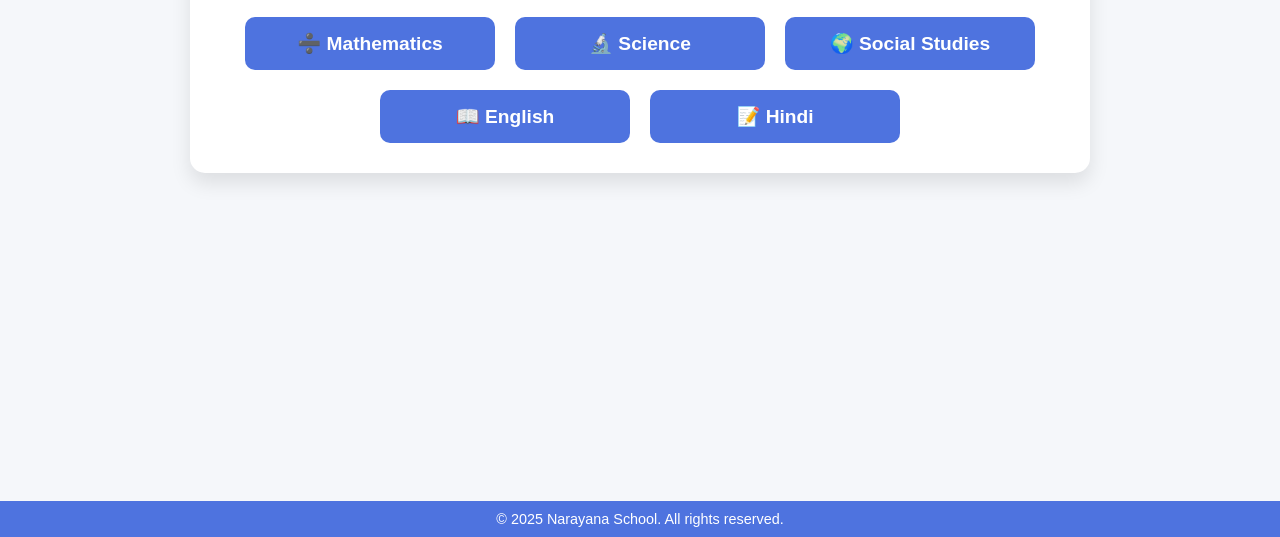
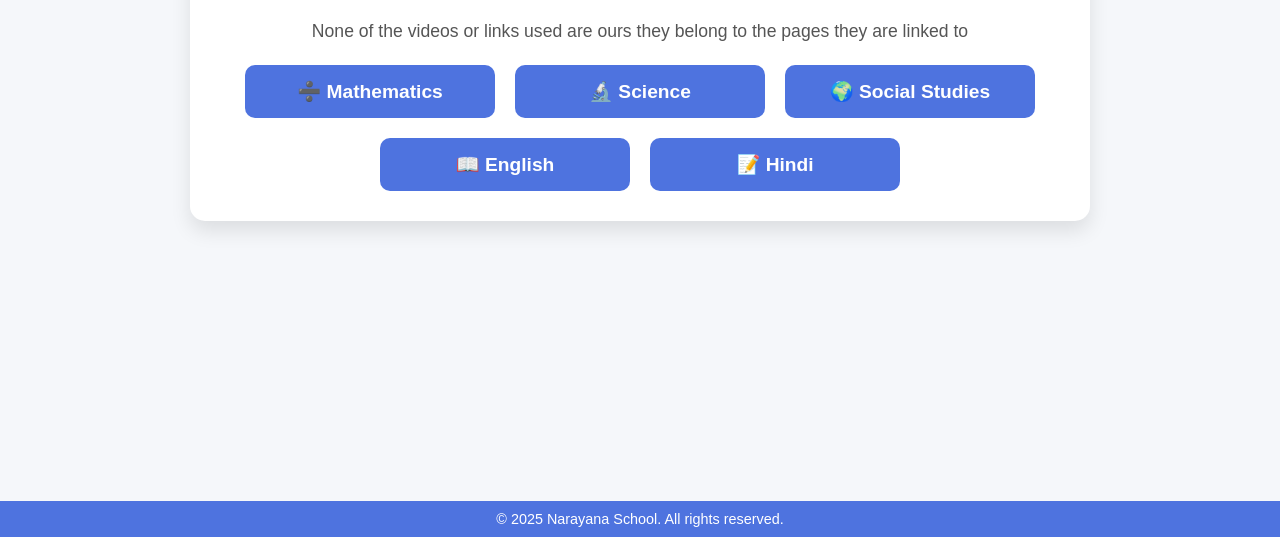
Before and after one commit to ahmedsyedsaqib11/student_resource, a plain HTML site: page index.html in a window 1280 px wide. Shown: the part 263-800 px from the top of the page. Drawn offline with Linux system fonts and the light colour scheme.

Commit message:
Update index.html

```diff
--- a/index.html
+++ b/index.html
@@ -134,6 +134,7 @@
         <div class="intro">
             <h1>Welcome to the 8th Grade Subjects Page</h1>
             <p>Explore the subjects covered in your 8th-grade syllabus. Click on any subject below to access study materials, exercises, and important resources.</p>
+            <p>None of the videos or links used are ours they belong to the pages they are linked to</p>
         </div>
 
         <div class="subjects">
```
